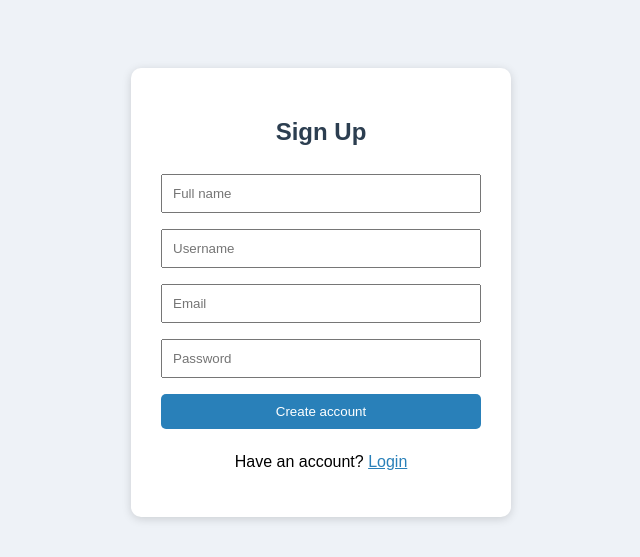
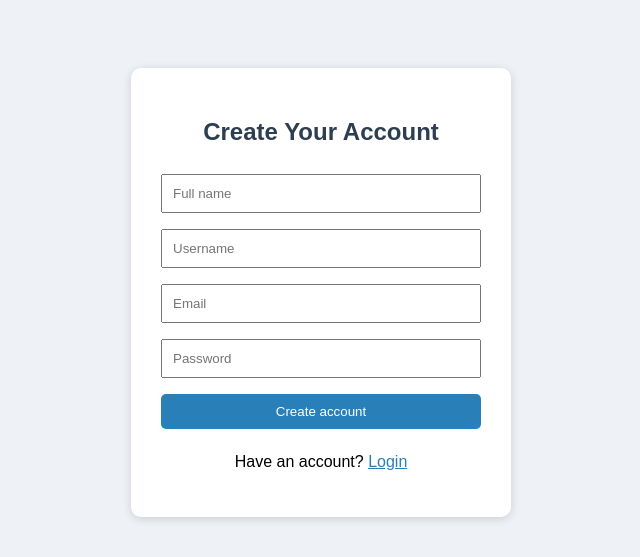
Before and after one commit to Kisiree/is-project1, a PHP site: page /signup.php in a window 1280 px wide. Shown: the top 557 px of the page, without its empty margins (319-959 px from the left). Run offline with PHP 8.4, Linux system fonts and the light colour scheme.

Commit message:
Update signup page heading

```diff
--- a/signup.php
+++ b/signup.php
@@ -10,7 +10,7 @@ if ($_SERVER["REQUEST_METHOD"] == "POST") {
 }
 ?>
 <!DOCTYPE html><html><head><title>Sign up</title><link rel="stylesheet" href="style.css"></head>
-<body><div class="card"><h2>Sign Up</h2>
+<body><div class="card"><h2>Create Your Account</h2>
 <form method="POST">
   <input name="full_name" placeholder="Full name" required>
   <input name="username" placeholder="Username" required>
```
